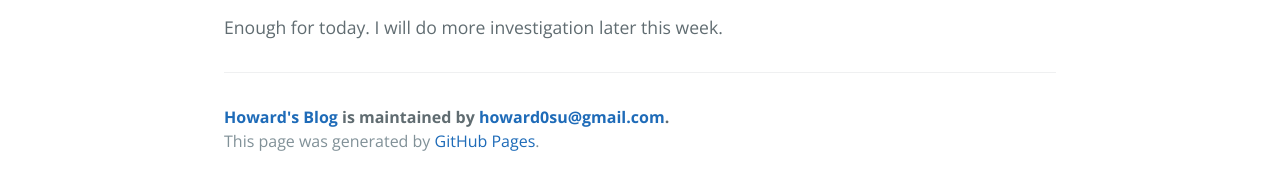
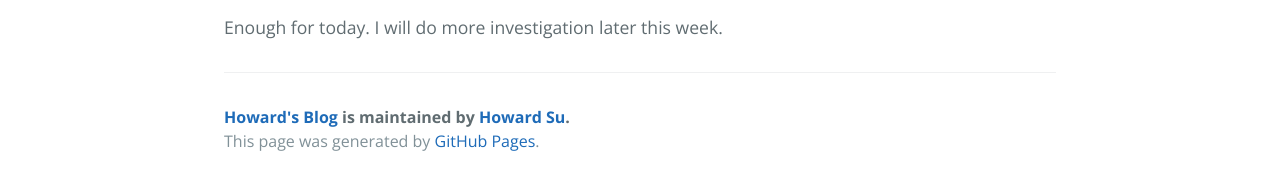
Before and after one commit to howard0su/howard0su.github.io, a Jekyll site: the page built from _posts/2020-09-21-performance-plutosdr.markdown, in a window 1280 px wide. Shown: the part 1682-1864 px from the top of the page. Built offline with Jekyll 4.4.1, drawn with Linux system fonts in a browser that asks for light colours; comment, search, counter and statistics services are not loaded.

Commit message:
Fix footer

```diff
--- a/_config.yml
+++ b/_config.yml
@@ -6,8 +6,8 @@
 
 # About/contact
 author:
-  name:       howard0su@gmail.com
-  url:        https://howard0su.github.io
+  name:       Howard Su
+  url:        mailto:howard0su@gmail.com
 
 # Gems
 gems:
```
